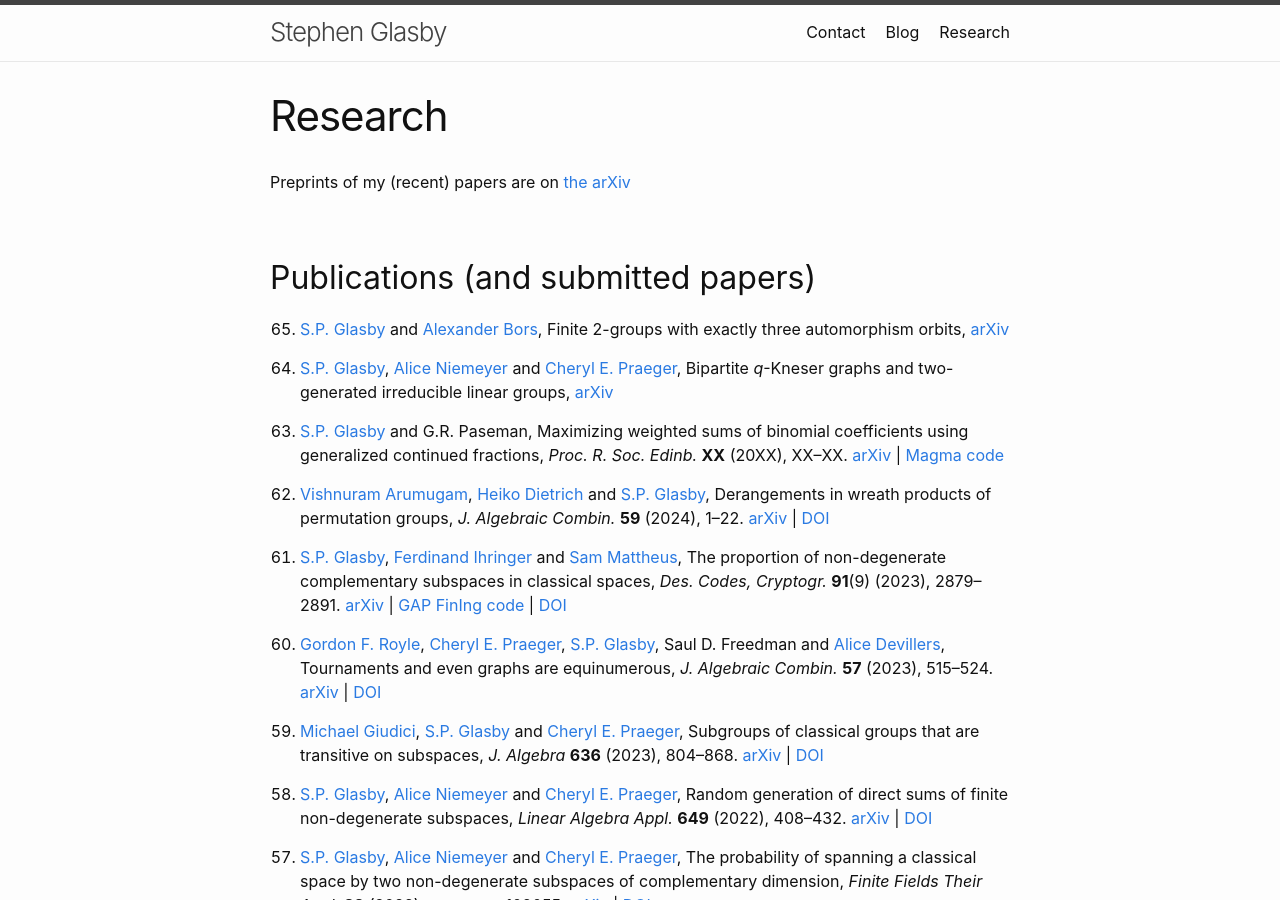
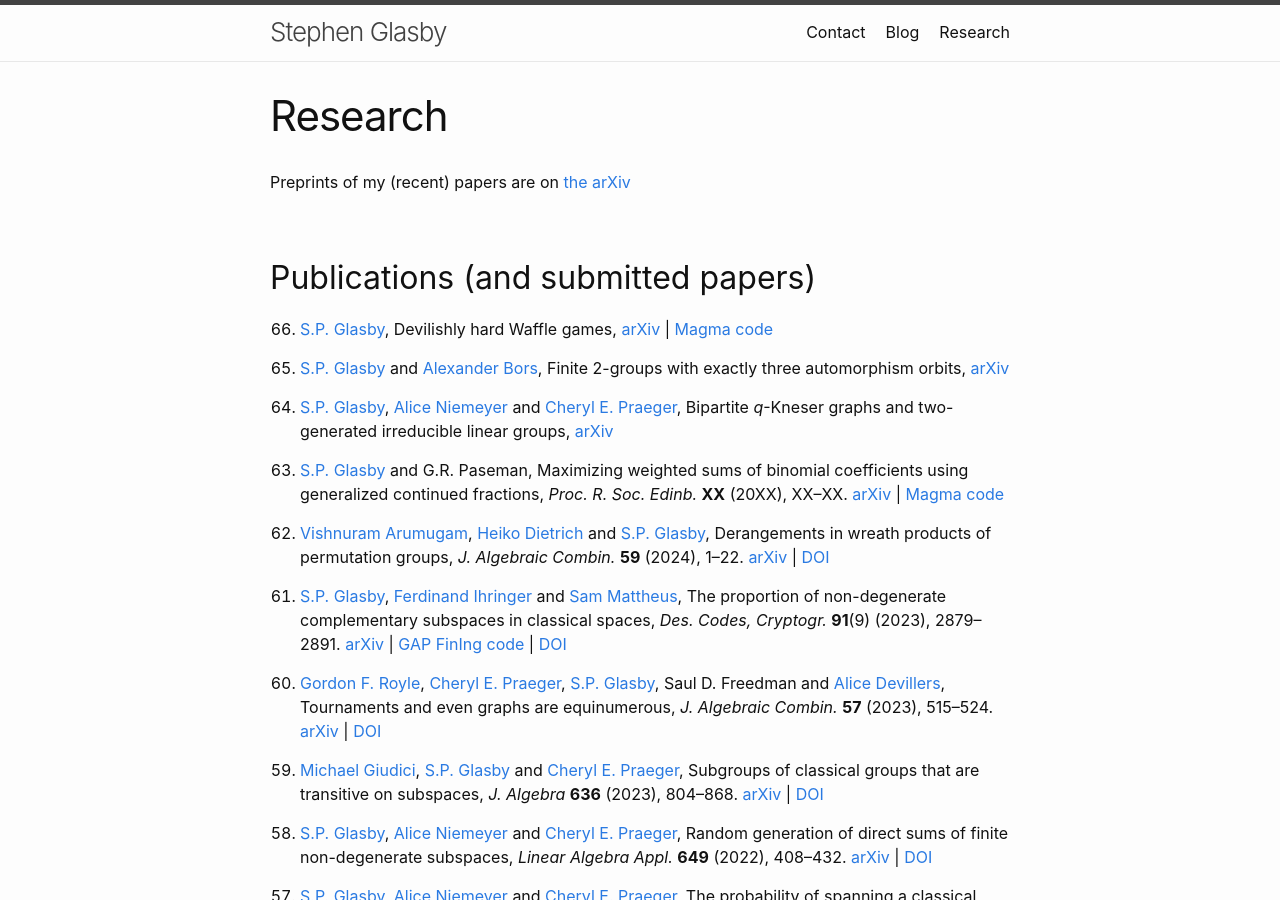
Before and after one commit to StephenGlasby/StephenGlasby.github.io, a Jekyll site: the page built from publications.md, in a window 1280 px wide and 900 px high. Built offline with Jekyll 4.4.1, drawn with Linux system fonts in a browser that asks for light colours.

Commit message:
publications.md

```diff
--- a/publications.md
+++ b/publications.md
@@ -10,6 +10,11 @@ Preprints of my (recent) papers are on [the arXiv](https://arxiv.org/a/glasby_s_
 
 <!--
 -->
+
+0. [S.P. Glasby](https://stephenglasby.github.io/),
+  Devilishly hard Waffle games,
+  [arXiv](https://arxiv.org/abs/2024.XXX) |
+  [Magma code](files/MagmaCodeDevilishWaffle.md)
 
 0. [S.P. Glasby](https://stephenglasby.github.io/) and
   [Alexander Bors](https://alexanderbors.wordpress.com/),
```
